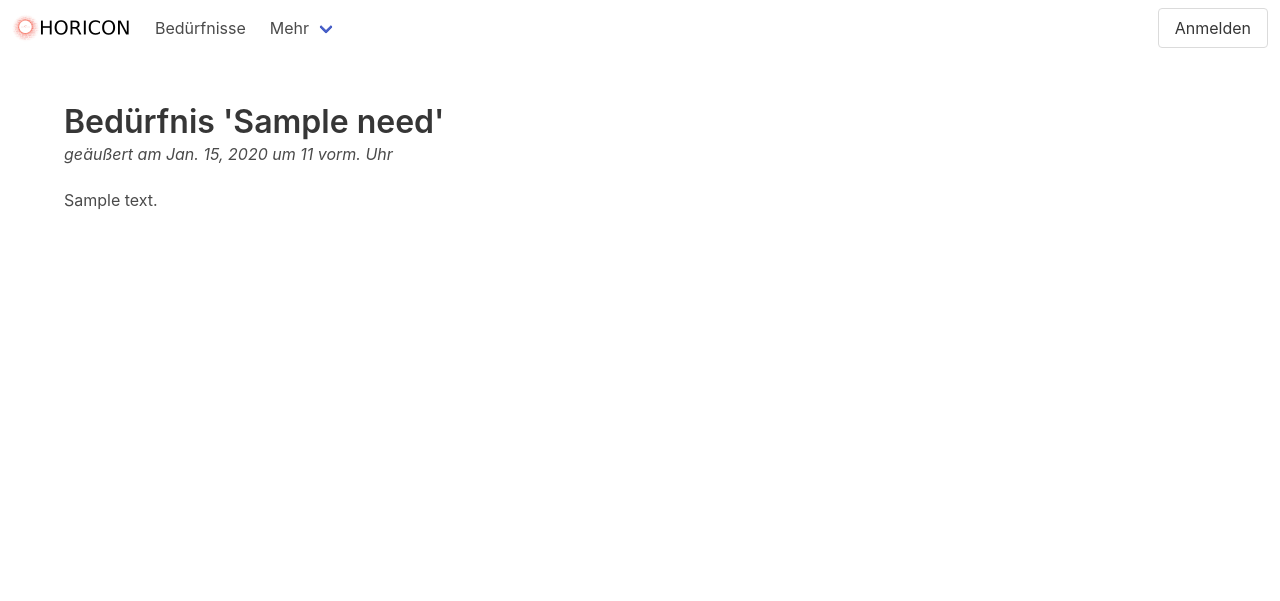
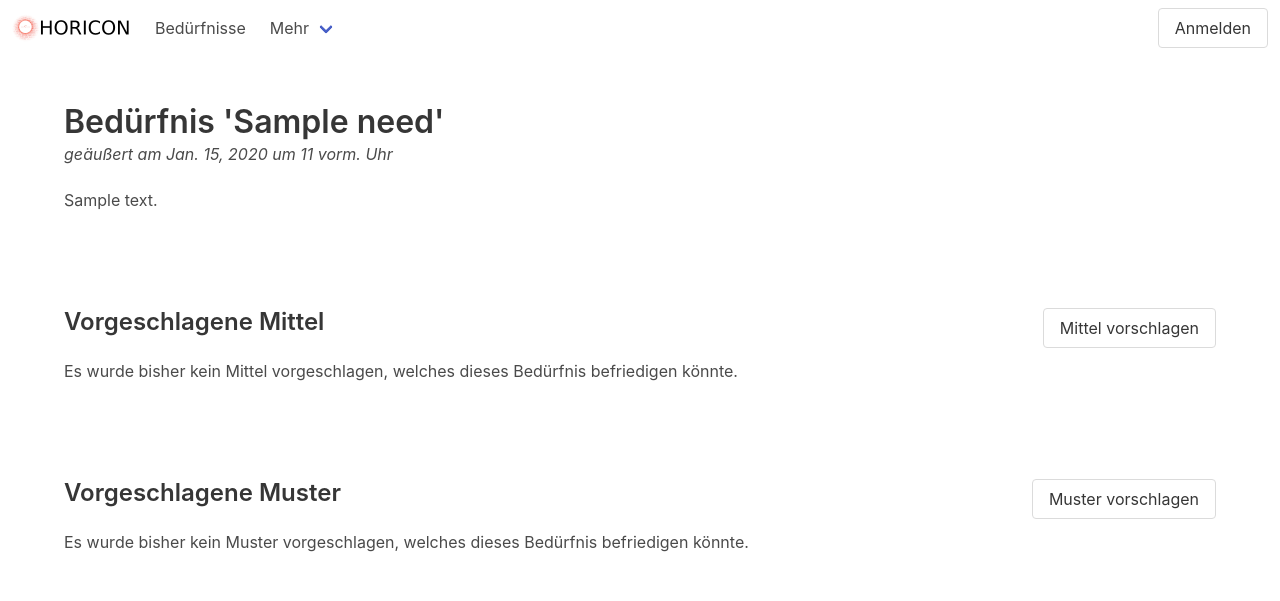
Before and after one commit to robwa/needs, a Django app: page /needs/1/ in a window 1280 px wide. Shown: the top 601 px of the page. Run offline with Django 3.2, Linux system fonts and the light colour scheme; tables that the repository leaves empty hold one stand-in row (values such as "Sample post"); some libraries are stand-ins or nearby versions.

Commit message:
Refactor need templates

```diff
--- a/needs/core/templates/core/page.html
+++ b/needs/core/templates/core/page.html
@@ -57,11 +57,13 @@
       </div>
     </div>
   </nav>
+  {% block sections %}
     <section class="section">
       <div class="container">
         {% block content %}
         {% endblock %}
       </div>
     </section>
+  {% endblock %}
   </body>
 </html>
--- a/needs/needs/templates/needs/need_detail.html
+++ b/needs/needs/templates/needs/need_detail.html
@@ -1,9 +1,31 @@
 {% extends 'core/page.html' %}
 
-{% block content %}
-  <h1 class="title">Bedürfnis '{{ need.title }}'</h1>
+{% block sections %}
+  <section class="section">
+    <div class="container">
+      <h1 class="title">Bedürfnis '{{ need.title }}'</h1>
 
-  <p class="subtitle is-6"><em>geäußert am {{ need.creation_time|date }} um {{ need.creation_time|time }} Uhr</em></p>
+      <p class="subtitle is-6"><em>geäußert am {{ need.creation_time|date }} um {{ need.creation_time|time }} Uhr</em></p>
 
-  <p>{{ need.description }}</p>
+      <p>{{ need.description }}</p>
+    </div>
+  </section>
+
+  <section class="section">
+    <div class="container">
+      <a href="{#{% url 'create-need' %}#}" class="button is-pulled-right">Mittel vorschlagen</a>
+      <h2 class="title is-4">Vorgeschlagene Mittel</h2>
+
+      <p>Es wurde bisher kein Mittel vorgeschlagen, welches dieses Bedürfnis befriedigen könnte.</p>
+    </div>
+  </section>
+
+  <section class="section">
+    <div class="container">
+      <a href="{#{% url 'create-need' %}#}" class="button is-pulled-right">Muster vorschlagen</a>
+      <h2 class="title is-4">Vorgeschlagene Muster</h2>
+
+      <p>Es wurde bisher kein Muster vorgeschlagen, welches dieses Bedürfnis befriedigen könnte.</p>
+    </div>
+  </section>
 {% endblock %}
```
Also changed, not shown: needs/needs/templates/needs/need_list.html (+4 -6 lines). Lines whose indentation alone changed are shown as unchanged.
